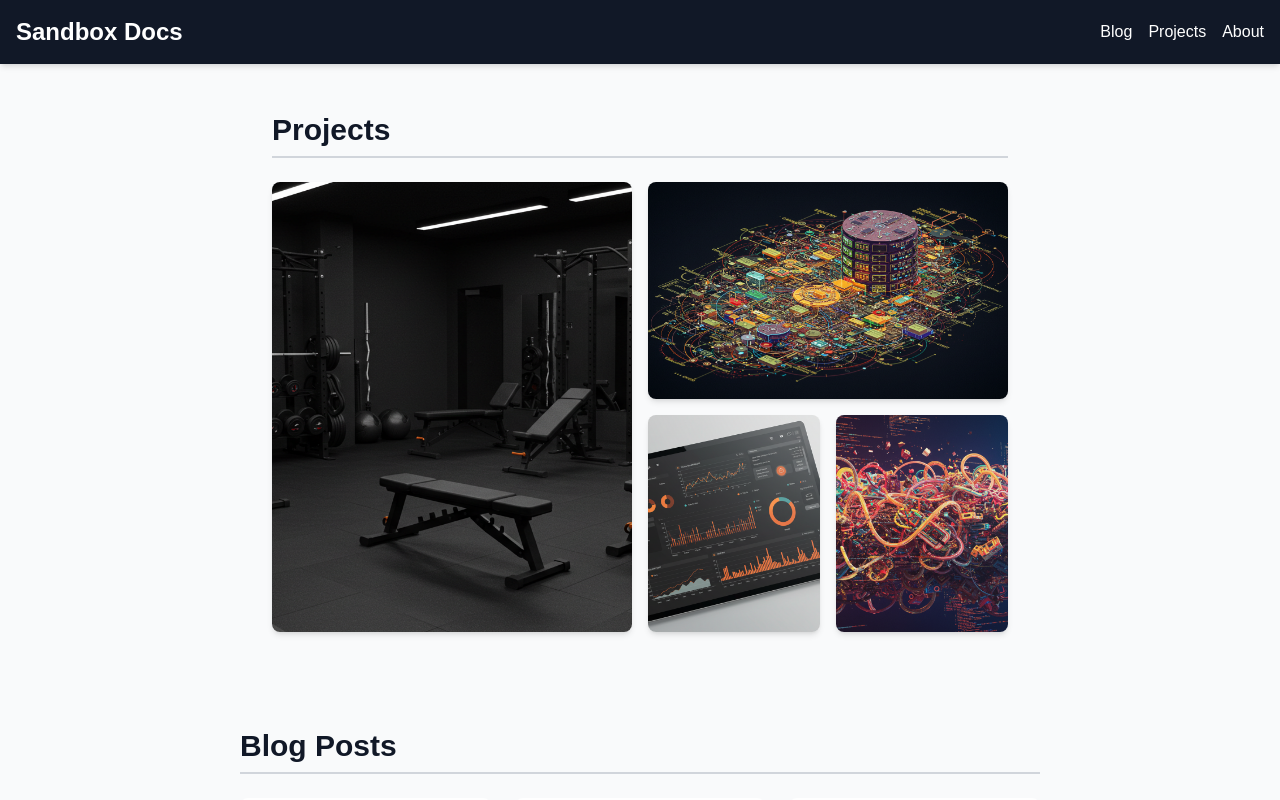
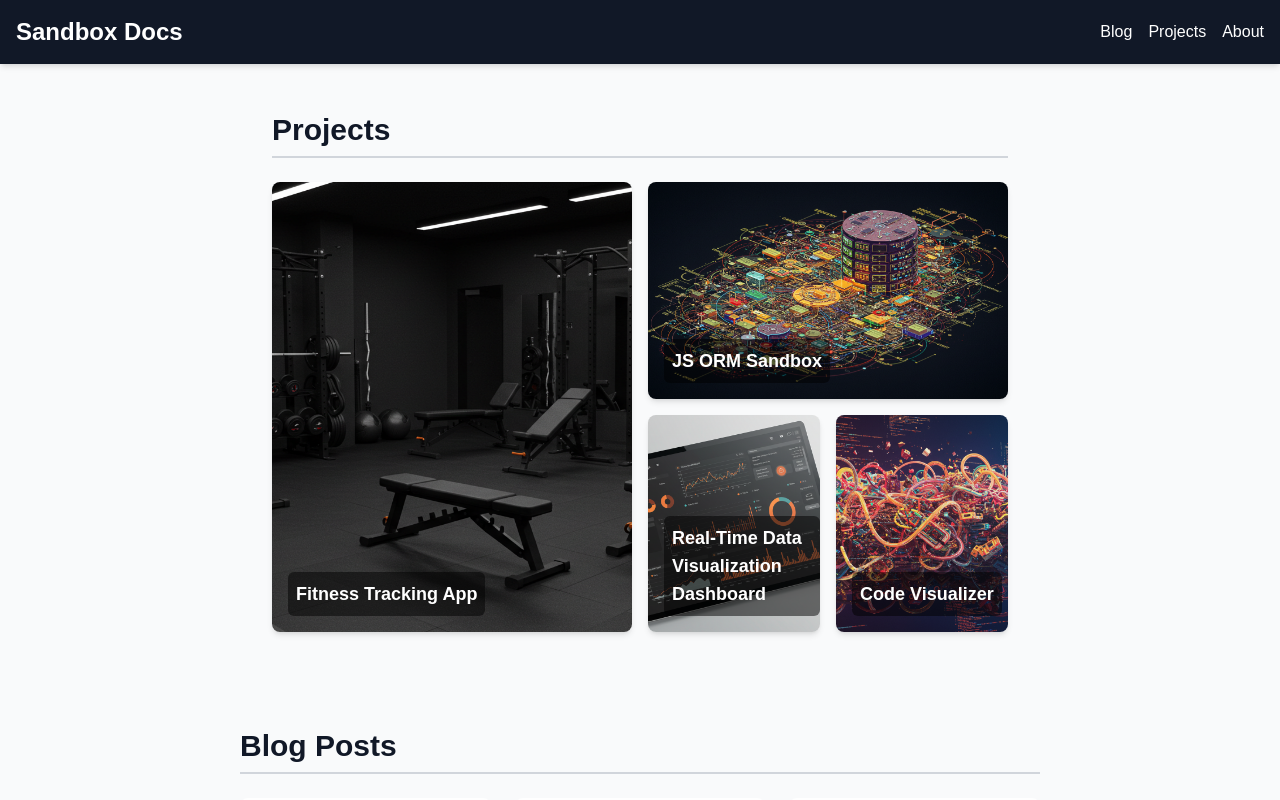
Before and after one commit to danmee10/blog-nextJS, a Next.js app: page / in a window 1280 px wide. Shown: the top 800 px of the page. Built offline with nearby package versions, Linux system fonts and the light colour scheme.

Commit message:
featured project title overlay

```diff
--- a/src/app/FeaturedProjects.tsx
+++ b/src/app/FeaturedProjects.tsx
@@ -17,6 +17,7 @@ export function FeaturedProjects() {
             href={featuredProjects[0].detailsLink}
             className="text-lg font-medium text-blue-600 hover:underline"
           >
+            <div className="relative w-full h-full">
               <Image
                 src={featuredProjects[0].image}
                 alt={featuredProjects[0].name}
@@ -24,6 +25,10 @@ export function FeaturedProjects() {
                 height={768}
                 className="object-cover rounded-lg shadow-md"
               />
+              <h2 className="absolute bottom-4 left-4 text-white text-lg font-semibold bg-black bg-opacity-50 p-2 rounded-md">
+                {featuredProjects[0].name}
+              </h2>
+            </div>
           </Link>
         </div>
 
@@ -33,6 +38,7 @@ export function FeaturedProjects() {
               href={featuredProjects[1].detailsLink}
               className="text-lg font-medium text-blue-600 hover:underline"
             >
+              <div className="relative w-full h-full">
                 <Image
                   src={featuredProjects[1].image}
                   alt={featuredProjects[1].name}
@@ -40,6 +46,10 @@ export function FeaturedProjects() {
                   height={396}
                   className="object-cover rounded-lg shadow-md"
                 />
+                <h2 className="absolute bottom-4 left-4 text-white text-lg font-semibold bg-black bg-opacity-50 p-2 rounded-md">
+                  {featuredProjects[1].name}
+                </h2>
+              </div>
             </Link>
           </div>
 
@@ -49,6 +59,7 @@ export function FeaturedProjects() {
                 href={featuredProjects[2].detailsLink}
                 className="text-lg font-medium text-blue-600 hover:underline"
               >
+                <div className="relative w-full h-full">
                   <Image
                     src={featuredProjects[2].image}
                     alt={featuredProjects[2].name}
@@ -56,6 +67,10 @@ export function FeaturedProjects() {
                     height={198}
                     className="object-cover rounded-lg shadow-md"
                   />
+                  <h2 className="absolute bottom-4 left-4 text-white text-lg font-semibold bg-black bg-opacity-50 p-2 rounded-md">
+                    {featuredProjects[2].name}
+                  </h2>
+                </div>
               </Link>
             </div>
             <div className="w-1/2 relative">
@@ -63,6 +78,7 @@ export function FeaturedProjects() {
                 href={featuredProjects[3].detailsLink}
                 className="text-lg font-medium text-blue-600 hover:underline"
               >
+                <div className="relative w-full h-full">
                   <Image
                     src={featuredProjects[3].image}
                     alt={featuredProjects[3].name}
@@ -70,6 +86,10 @@ export function FeaturedProjects() {
                     height={198}
                     className="object-cover rounded-lg shadow-md"
                   />
+                  <h2 className="absolute bottom-4 left-4 text-white text-lg font-semibold bg-black bg-opacity-50 p-2 rounded-md">
+                    {featuredProjects[3].name}
+                  </h2>
+                </div>
               </Link>
             </div>
           </div>
```
Lines whose indentation alone changed are shown as unchanged.
